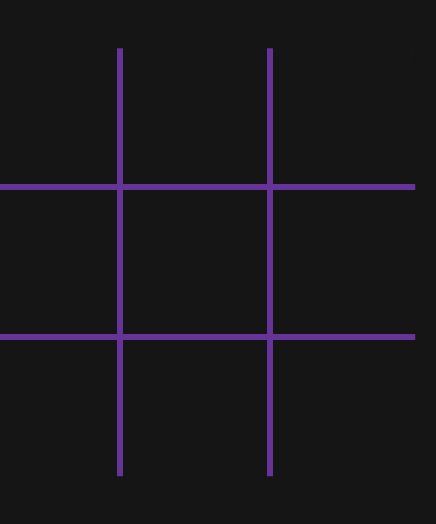
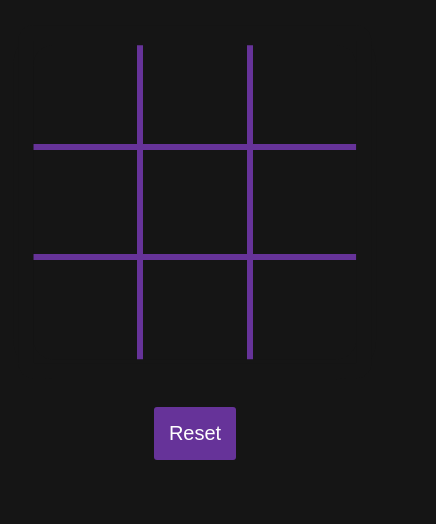
Before and after one commit to laoWaiRay/tic-tac-toe, a website: page index.html in a window 390 px wide. Shown: the part 119-643 px from the top of the page, 436 px wide, since content can reach past the window. Drawn offline with Linux system fonts and the light colour scheme.

Commit message:
Add media query for smaller screens

```diff
--- a/scss/components/_grid.scss
+++ b/scss/components/_grid.scss
@@ -15,6 +15,11 @@
     font-size: 4rem;
     border-radius: 20px;
     position: relative;
+
+    @media only screen and (max-width: 600px) {
+        grid-template-columns: repeat(3, 110px);
+        grid-template-rows: repeat(3, 110px);
+    }
 
     &::after{
         content: "";
```
Also changed, not shown: css/styles.css, 1 other file.
